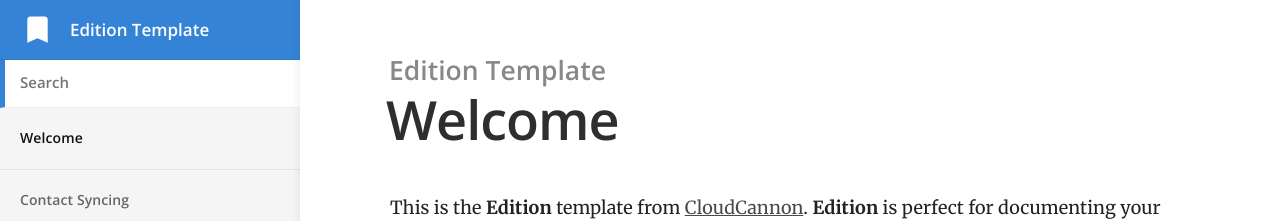
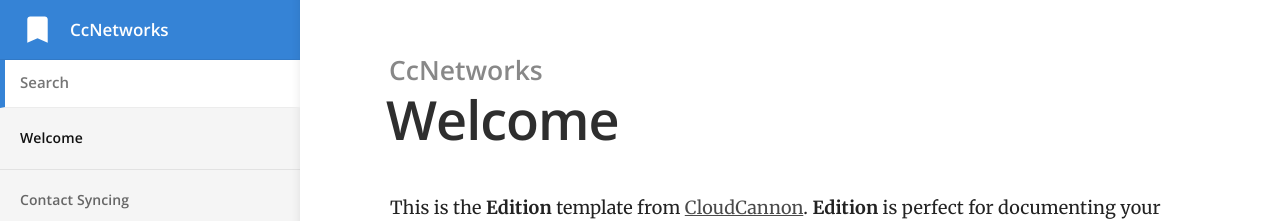
Before and after one commit to vc0529/CcNetworks, a Jekyll site: the page built from index.md, in a window 1280 px wide. Shown: the top 221 px of the page. Built offline with Jekyll 4.4.1, drawn with Linux system fonts in a browser that asks for light colours.

Commit message:
Updated '_config.yml' via CloudCannon

```diff
--- a/_config.yml
+++ b/_config.yml
@@ -1,7 +1,7 @@
 # ----
 # Site
 
-title: Edition Template
+title: CcNetworks
 url: "https://long-pig.cloudvent.net"
 baseurl:
 google_analytics_key:
```
